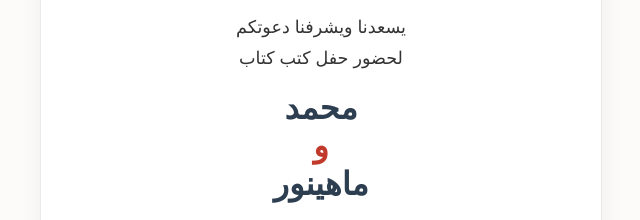
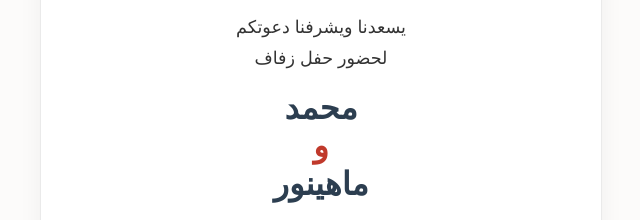
Before and after one commit to ahmedelekhtiar880-cell/Wedding-, a plain HTML site: page index.html in a window 1280 px wide. Shown: the part 180-400 px from the top of the page, 319-959 px from the left. Drawn offline with Linux system fonts and the light colour scheme.

Commit message:
Update index.html

```diff
--- a/index.html
+++ b/index.html
@@ -24,7 +24,7 @@
     </div>
 
     <div class="line">يسعدنا ويشرفنا دعوتكم</div>
-    <div class="line">لحضور حفل كتب كتاب</div>
+    <div class="line">لحضور حفل زفاف</div>
 
     <div class="names">
       <div>محمد</div>
```
